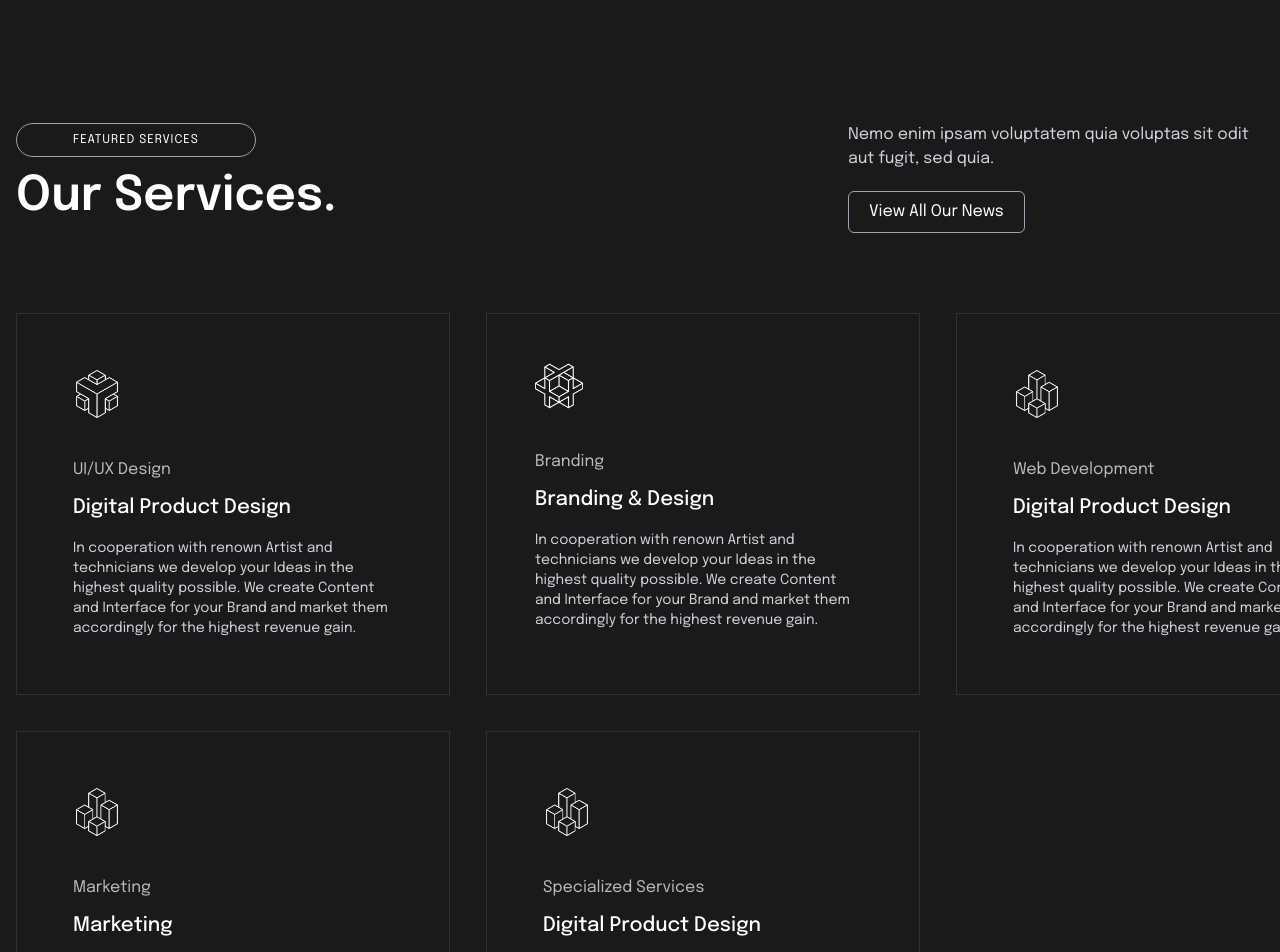
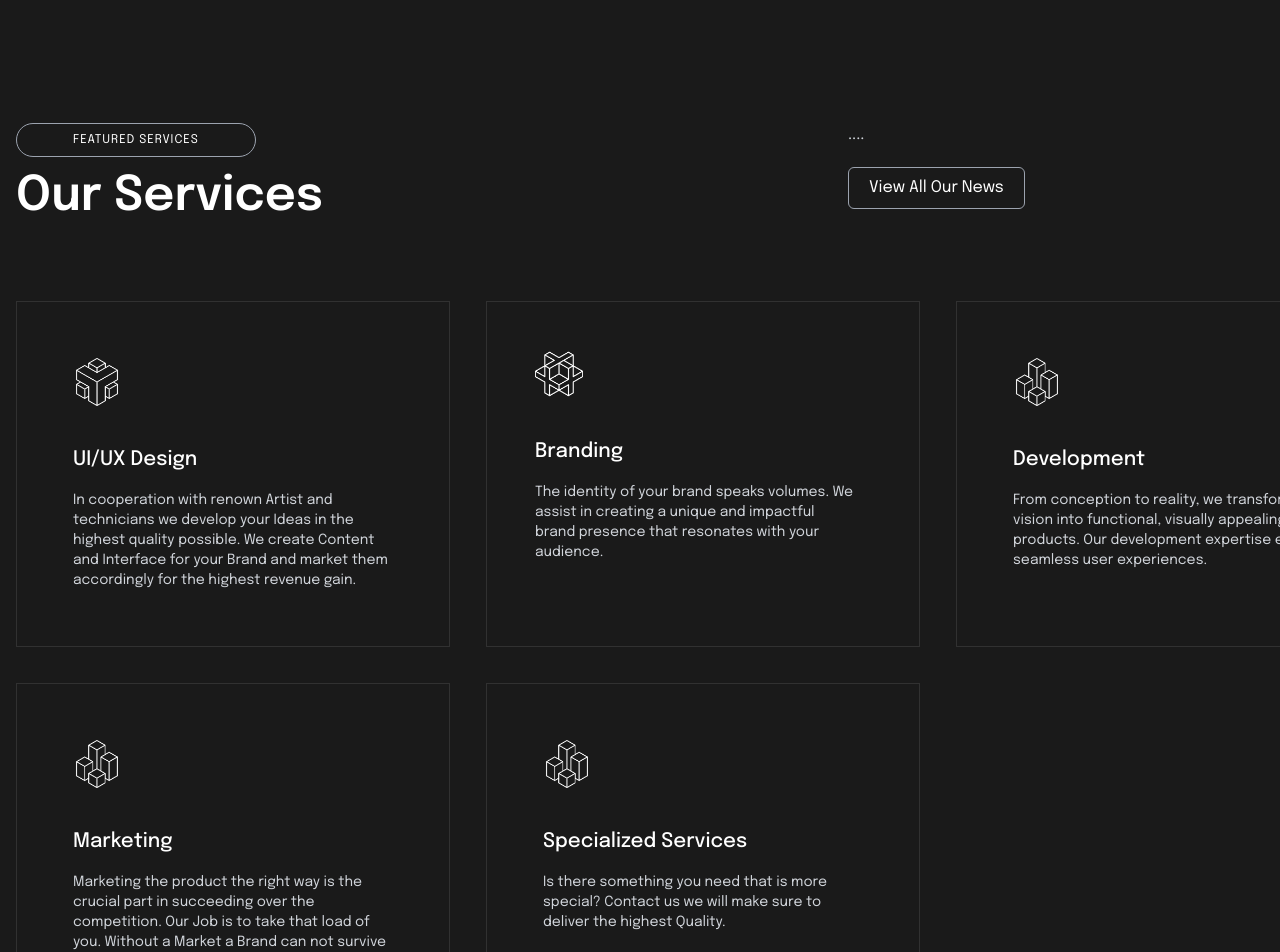
Before and after one commit to ahmetizgi84/fiv-media, a React (Vite) app: page /services in a window 1280 px wide. Shown: the part 1160-2112 px from the top of the page. Built offline with nearby package versions, Linux system fonts and the light colour scheme.

Commit message:
Dil değşiklikleri
Tüm sayfalarda ki dil yapılandırması

```diff
--- a/src/components/SelectLanguage.tsx
+++ b/src/components/SelectLanguage.tsx
@@ -52,7 +52,7 @@ const SelectLanguage = () => {
               <Select.Item
                 className="text-[13px] leading-none text-violet11 rounded-[3px] flex items-center h-[25px] pr-[35px] pl-[25px] relative select-none data-[disabled]:text-mauve8 data-[disabled]:pointer-events-none data-[highlighted]:outline-none data-[highlighted]:bg-violet9 data-[highlighted]:text-violet1"
                 value="de">
-                <Select.ItemText>Deutch</Select.ItemText>
+                <Select.ItemText>Deutsch</Select.ItemText>
                 <Select.ItemIndicator className="absolute left-0 w-[25px] inline-flex items-center justify-center">
                   <Check />
                 </Select.ItemIndicator>
--- a/src/locales/en.json
+++ b/src/locales/en.json
@@ -49,6 +49,19 @@
     "contactTitle": "CONTACT US",
     "contactTitle2": "Let's make",
     "contactTitle3": "your brand brilliant!",
-    "contactComment": ""
+    "contactTitle4": "GET In Touch",
+    "servicesTitle": "what can we do?",
+    "servicesTitle2": "We combine our passion for",
+    "servicesTitle3": "design and code.",
+    "servicesComment": "We help our clients succeed by creating brand identities, digital experiences, and print materials that communicate clearly, achieve marketing goals, and look fantastic.",
+    "servicesShow": "services",
+    "servicesLTittle": "featured services",
+    "UxComment": "In cooperation with renown Artist and technicians we develop your Ideas in the highest quality possible. We create Content and Interface for your Brand and market them accordingly for the highest revenue gain.",
+    "BrandingComment": "The identity of your brand speaks volumes. We assist in creating a unique and impactful brand presence that resonates with your audience.",
+    "DevelopmentComment": "From conception to reality, we transform your vision into functional, visually appealing digital products. Our development expertise ensures seamless user experiences.",
+    "MarketingComment": "Marketing the product the right way is the crucial part in succeeding over the competition. Our Job is to take that load of you. Without a Market a Brand can not survive no matter how good it is. Our Mission is to enhance your Marketing value through direct Communication and targeted (Audience?)",
+    "SpecialServicesComment": " Is there something you need that is more special? Contact us we will make sure to deliver the highest Quality.",
+    "ServicesLastComment": "We help you to go online and increase your conversion rate, to make better designs for your digital products."
+
 
 }
--- a/src/pages/Contact.tsx
+++ b/src/pages/Contact.tsx
@@ -41,7 +41,7 @@ const Contact = () => {
             <div className="flex-auto lg:w-[41.66%]">
               <div className="sec-lg-head mb-20">
                 <h6 className="py-[7px] px-[30px] uppercase text-xs rounded-[30px] border-gray-400 border inline-block mb-[10px]">
-                  Get In Touch
+                  {t('contactTitle4')}
                 </h6>
                 <h2 className="lg:text-[50px] text-[35px] font-semibold">
                   Let's get in <br /> touch with us.
--- a/src/pages/Services.tsx
+++ b/src/pages/Services.tsx
@@ -1,7 +1,9 @@
 import Marquee from 'react-fast-marquee';
 import { Link } from 'react-router-dom';
+import { useTranslation } from 'react-i18next';
 
 const Services = () => {
+  const { t } = useTranslation();
   return (
     <div className="bg-[#1a1a1a]">
       <div className="max-w-7xl mx-auto px-4">
@@ -9,17 +11,16 @@ const Services = () => {
           <div className="lg:mt-20">
             <div>
               <div>
-                <h6 className="relative pl-5 text-sm font-light uppercase tracking-[2px]">· what can we do?</h6>
+                <h6 className="relative pl-5 text-sm font-light uppercase tracking-[2px]"> {t('servicesTitle')}</h6>
                 <h1 className="lg:text-[55px] text-[32px] font-semibold">
-                  We combine our passion for <br /> design and code.
+                  {t('servicesTitle2')} <br /> {t('servicesTitle3')}
                 </h1>
               </div>
 
               <div className="lg:w-[40%] mx-auto mt-10">
                 <div className="text">
                   <p className="text-base font-light text-gray-300 m-0 leading-[1.8rem]">
-                    We help our clients succeed by creating brand identities, digital experiences, and print materials
-                    that communicate clearly, achieve marketing goals, and look fantastic.
+                    {t('servicesComment')}
                   </p>
                 </div>
               </div>
@@ -34,19 +35,19 @@ const Services = () => {
           <Marquee>
             <div className="relative flex">
               <div className="px-[30px]">
-                <h4 className="text-[10vw] font-extrabold whitespace-nowrap m-0">services</h4>
+                <h4 className="text-[10vw] font-extrabold whitespace-nowrap m-0">{t('servicesShow')}</h4>
               </div>
               <div className="px-[30px]">
-                <h4 className="text-[10vw] font-extrabold whitespace-nowrap m-0 stroke">services</h4>
+                <h4 className="text-[10vw] font-extrabold whitespace-nowrap m-0 stroke">{t('servicesShow')}</h4>
               </div>
               <div className="px-[30px]">
-                <h4 className="text-[10vw] font-extrabold whitespace-nowrap m-0">services</h4>
+                <h4 className="text-[10vw] font-extrabold whitespace-nowrap m-0">{t('servicesShow')}</h4>
               </div>
               <div className="px-[30px]">
-                <h4 className="text-[10vw] font-extrabold whitespace-nowrap m-0 stroke">services</h4>
+                <h4 className="text-[10vw] font-extrabold whitespace-nowrap m-0 stroke">{t('servicesShow')}</h4>
               </div>
               <div className="px-[30px]">
-                <h4 className="text-[10vw] font-extrabold whitespace-nowrap m-0">services</h4>
+                <h4 className="text-[10vw] font-extrabold whitespace-nowrap m-0">{t('servicesShow')}</h4>
               </div>
             </div>
           </Marquee>
@@ -58,18 +59,18 @@ const Services = () => {
         <div className="md:flex pt-[120px] mb-[80px]">
           <div className="flex-1">
             <h6 className="py-2 px-14 text-xs uppercase tracking-[1px] rounded-3xl border inline-block border-gray-400 mb-4">
-              featured services
+              {t('servicesLTittle')}
             </h6>
-            <h2 className="md:text-5xl text-[28px] font-semibold">Our Services.</h2>
+            <h2 className="md:text-5xl text-[28px] font-semibold">{t('ourservicesTitle')}</h2>
           </div>
 
           <div className="basis-1/3 mx-auto">
             <p className="text-base font-light text-gray-300">
-              Nemo enim ipsam voluptatem quia voluptas sit odit aut fugit, sed quia.
+              ....
             </p>
 
             <button className="px-5 py-2 rounded-md mt-5 transition duration-300 ease-in-out border inline-block border-gray-400 hover:bg-white hover:text-zinc-800">
-              <Link to="#">View All Our News</Link>
+              <Link to="#">{t('newsButton')}</Link>
             </button>
           </div>
         </div>
@@ -81,10 +82,10 @@ const Services = () => {
             <img src="/images/0.png" alt="" className="w-full h-full object-cover align-middle" />
           </div>
 
-          <span className="opacity-70">UI/UX Design </span>
-          <h6 className="mb-4 mt-3 text-xl font-medium">Digital Product Design</h6>
+
+          <h6 className="mb-4 mt-3 text-xl font-medium">{t('card1')}</h6>
           <p className="text-sm font-light text-gray-300 m-0 max-w-xs  ">
-          In cooperation with renown Artist and technicians we develop your Ideas in the highest quality possible. We create Content and Interface for your Brand and market them accordingly for the highest revenue gain.
+            {t('UxComment')}
           </p>
 
           <div className=''>
@@ -113,10 +114,11 @@ const Services = () => {
             <img src="/images/1.png" alt="" className="w-full h-full object-cover align-middle" />
           </div>
 
-          <span className="opacity-70">Branding</span>
-          <h6 className="mb-4 mt-3 text-xl font-medium">Branding & Design</h6>
+
+          <h6 className="mb-4 mt-3 text-xl font-medium">{t('card2')}</h6>
           <p className="text-sm font-light text-gray-300 m-0 max-w-xs  ">
-          In cooperation with renown Artist and technicians we develop your Ideas in the highest quality possible. We create Content and Interface for your Brand and market them accordingly for the highest revenue gain.
+            {t('BrandingComment')}
+
           </p>
 
           <div className='flex'>
@@ -145,10 +147,10 @@ const Services = () => {
             <img src="/images/2.png" alt="" className="w-full h-full object-cover align-middle" />
           </div>
 
-          <span className="opacity-70">Web Development</span>
-          <h6 className="mb-4 mt-3 text-xl font-medium">Digital Product Design</h6>
+
+          <h6 className="mb-4 mt-3 text-xl font-medium">{t('card3')}</h6>
           <p className="text-sm font-light text-gray-300 m-0 max-w-xs  ">
-          In cooperation with renown Artist and technicians we develop your Ideas in the highest quality possible. We create Content and Interface for your Brand and market them accordingly for the highest revenue gain.
+          {t('DevelopmentComment')}
           </p>
 
           <div>
@@ -177,11 +179,10 @@ const Services = () => {
             <img src="/images/2.png" alt="" className="w-full h-full object-cover align-middle" />
           </div>
 
-          <span className="opacity-70">Marketing</span>
-          <h6 className="mb-4 mt-3 text-xl font-medium">Marketing</h6>
+
+          <h6 className="mb-4 mt-3 text-xl font-medium">{t('card4')}</h6>
           <p className="text-sm font-light text-gray-300 m-0 max-w-xs  ">
-          Marketing the product the right way is the crucial part in succeeding over the competition. Our Job is to take that load of you.
-Without a Market a Brand can not survive no matter how good it is. Our Mission is to enhance your Marketing value through direct Communication and targeted (Audience?)
+          {t('MarketingComment')}
           </p>
 
           <div>
@@ -209,10 +210,10 @@ Without a Market a Brand can not survive no matter how good it is. Our Mission i
             <img src="/images/2.png" alt="" className="w-full h-full object-cover align-middle" />
           </div>
 
-          <span className="opacity-70">Specialized Services</span>
-          <h6 className="mb-4 mt-3 text-xl font-medium">Digital Product Design</h6>
+
+          <h6 className="mb-4 mt-3 text-xl font-medium">{t('card5')}</h6>
           <p className="text-sm font-light text-gray-300 m-0 max-w-xs ">
-          Is there something you need that is more special? Contact us we will make sure to deliver the highest Quality.
+          {t('SpecialServicesComment')}
           </p>
 
           <div>
@@ -248,10 +249,10 @@ Without a Market a Brand can not survive no matter how good it is. Our Mission i
         <div className="basis-1/2 px-4">
           <div className="flex-1 mb-20">
             <h6 className="py-2 px-14 text-xs uppercase tracking-[1px] rounded-3xl border inline-block border-gray-400 mb-4">
-              services
+              {t('servicesShow')}
             </h6>
             <p className="text-base font-light text-gray-300">
-              We help you to go online and increase your conversion rate Better design for your digital products.
+              {t('ServicesLastComment')}
             </p>
           </div>
           {/*  */}
@@ -260,22 +261,22 @@ Without a Market a Brand can not survive no matter how good it is. Our Mission i
             <li
               className="text-4xl font-medium cursor-pointer pb-5 mb-5 border-b-[1px] border-white/[0.05]"
               data-tab="tabs-1">
-              <span className="text-xl mr-8 inline-block">01</span> UI/UX Design
+              <span className="text-xl mr-8 inline-block">01</span> {t('card1')}
             </li>
             <li
               className="text-4xl font-medium cursor-pointer pb-5 mb-5 border-b-[1px] border-white/[0.05]"
               data-tab="tabs-2">
-              <span className="text-xl mr-8 inline-block">02</span> Branding
+              <span className="text-xl mr-8 inline-block">02</span> {t('card2')}
             </li>
             <li
               className="text-4xl font-medium cursor-pointer pb-5 mb-5 border-b-[1px] border-white/[0.05]"
               data-tab="tabs-3">
-              <span className="text-xl mr-8 inline-block">03</span> Development
+              <span className="text-xl mr-8 inline-block">03</span>{t('card3')}
             </li>
             <li
               className="text-4xl font-medium cursor-pointer pb-5 mb-5 border-b-[1px] border-white/[0.05]"
               data-tab="tabs-4">
-              <span className="text-xl mr-8 inline-block">04</span> Marketing
+              <span className="text-xl mr-8 inline-block">04</span> {t('card4')}
             </li>
           </ul>
         </div>
```
Also changed, not shown: src/locales/ge.json (+20 -2 lines).
